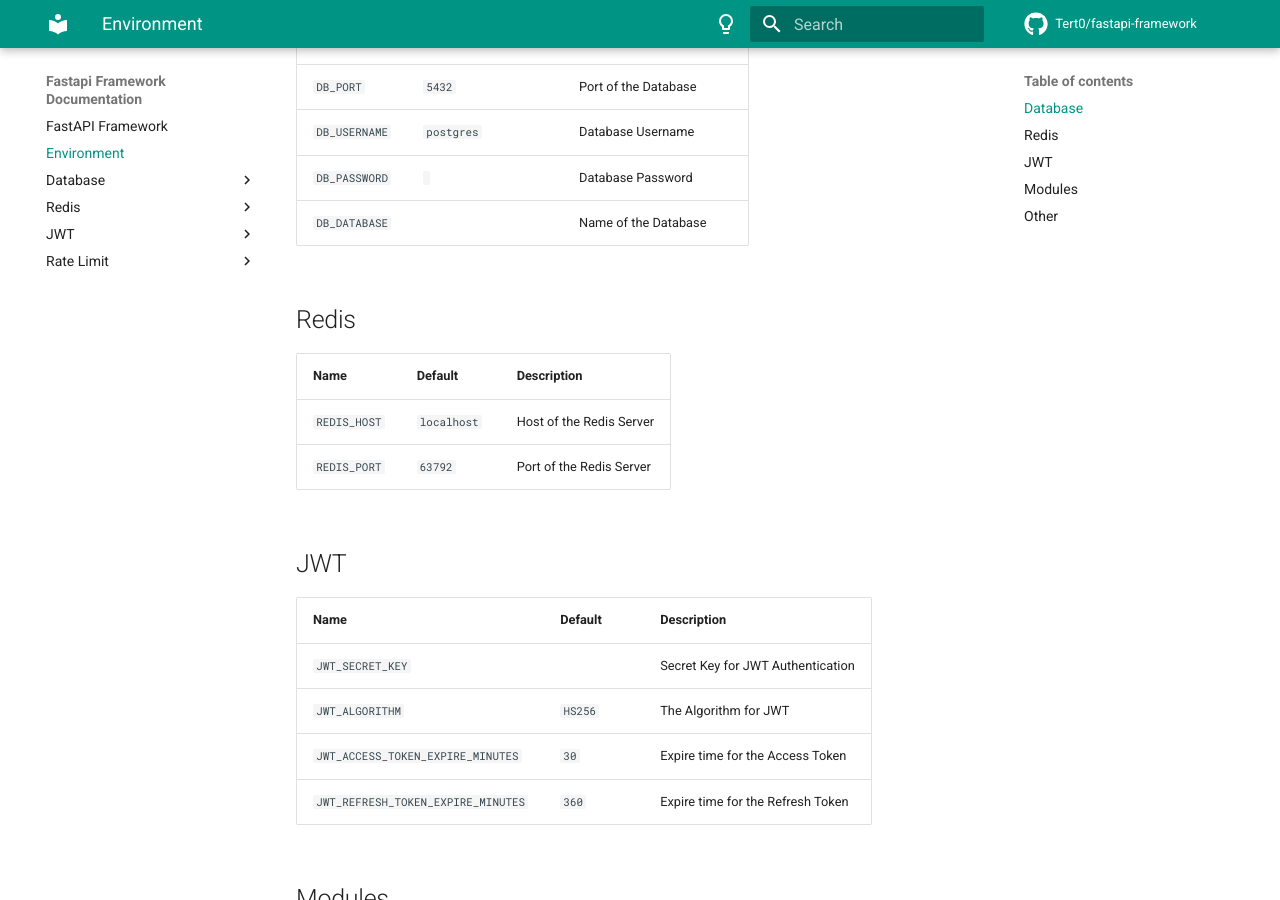
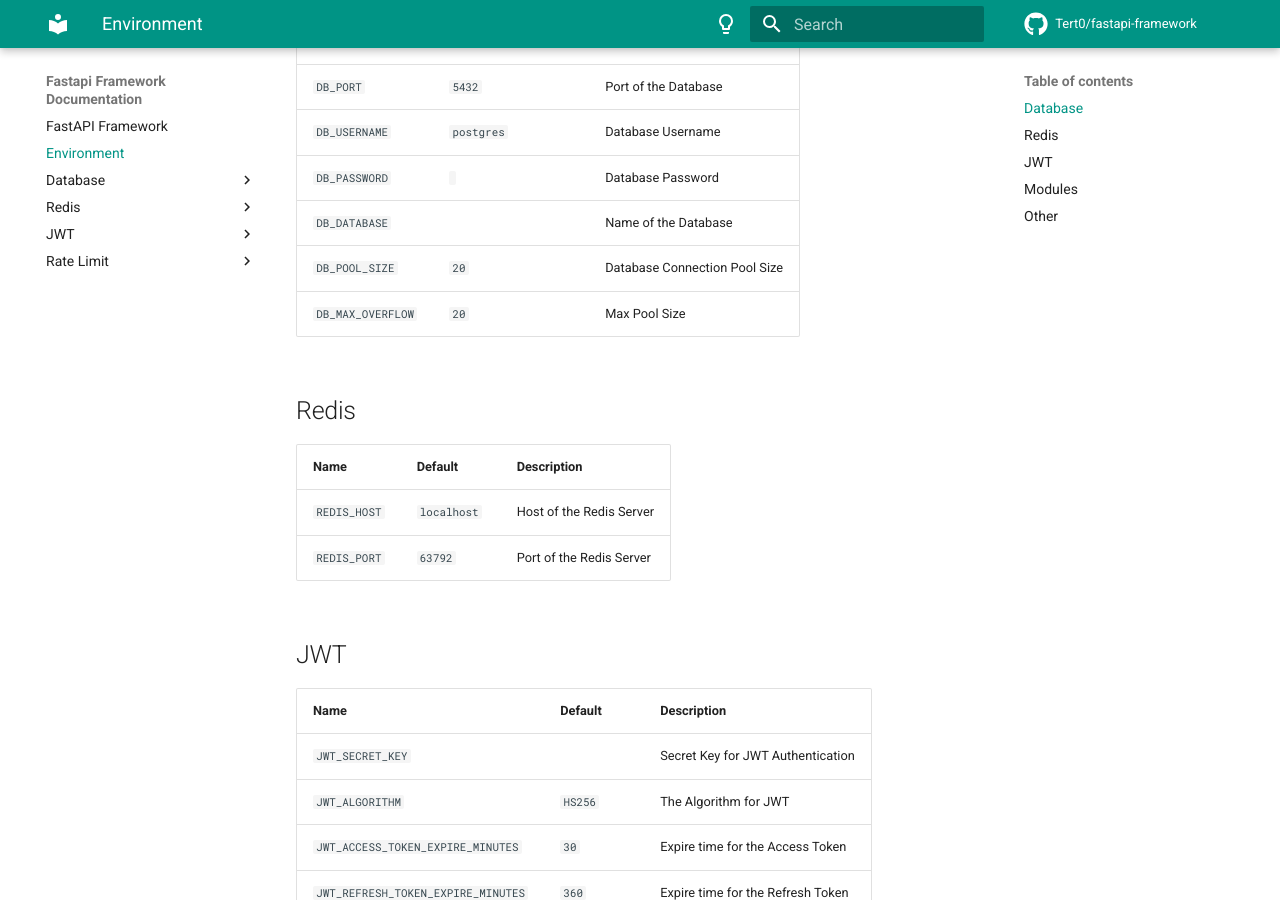
Before and after one commit to anatoliinzrnk/redis-fastapi-jwt, an MkDocs documentation site: the page built from docs/environment.md, in a window 1280 px wide and 900 px high, scrolled down 369 px. Built offline with MkDocs 1.6.1 and Material for MkDocs 9.7.7, drawn with Linux system fonts in a browser that asks for light colours; comment, search, counter and statistics services are not loaded.

Commit message:
Updated Docs

```diff
--- a/docs/environment.md
+++ b/docs/environment.md
@@ -6,13 +6,15 @@ set if you want to use a Database or Redis.
 ## Database
 
 Name         | Default              | Description
--------------|----------------------|------------
-`DB_DRIVER`  | `postgresql+asyncpg` | The Database Driver to use
-`DB_HOST`    | `localhost`          | Host of the DB Server
-`DB_PORT`    | `5432`               | Port of the Database
-`DB_USERNAME`| `postgres`           | Database Username
-`DB_PASSWORD`| ` `                  | Database Password
-`DB_DATABASE`|                      | Name of the Database
+-----------------|----------------------|------------
+`DB_DRIVER`      | `postgresql+asyncpg` | The Database Driver to use
+`DB_HOST`        | `localhost`          | Host of the DB Server
+`DB_PORT`        | `5432`               | Port of the Database
+`DB_USERNAME`    | `postgres`           | Database Username
+`DB_PASSWORD`    | ` `                  | Database Password
+`DB_DATABASE`    |                      | Name of the Database
+`DB_POOL_SIZE`   | `20`                 | Database Connection Pool Size
+`DB_MAX_OVERFLOW`| `20`                 | Max Pool Size
 
 ## Redis
 Name         | Default              | Description
```
